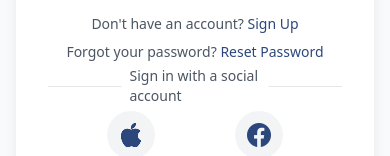
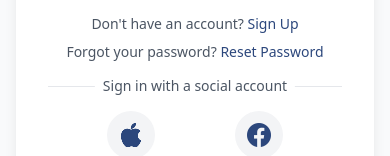
Before and after one commit to Raina-Moon/korip-web, a Next.js app: page /en/login in a window 390 px wide. Shown: the part 553-709 px from the top of the page. Built offline with nearby package versions, Linux system fonts and the light colour scheme; no server answers.

Commit message:
💄 fix : add withespce-nowrap to text for responsive design

```diff
--- a/src/app/[locale]/login/page.tsx
+++ b/src/app/[locale]/login/page.tsx
@@ -333,7 +333,7 @@ const LoginPage = () => {
 
         <div className="relative">
           <hr className="border-gray-200" />
-          <span className="absolute left-1/2 top-1/2 -translate-x-1/2 -translate-y-1/2 bg-white px-2 text-sm text-gray-600">
+          <span className="absolute left-1/2 top-1/2 -translate-x-1/2 -translate-y-1/2 bg-white px-2 text-sm text-gray-600 whitespace-nowrap">
             {t("orSignInWith")}
           </span>
         </div>
```
